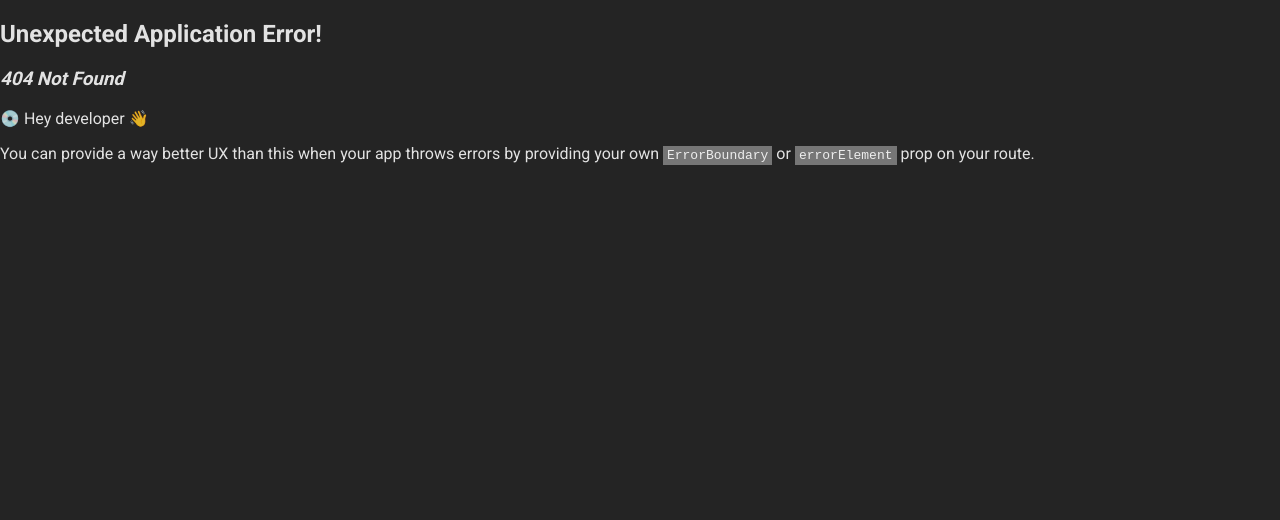
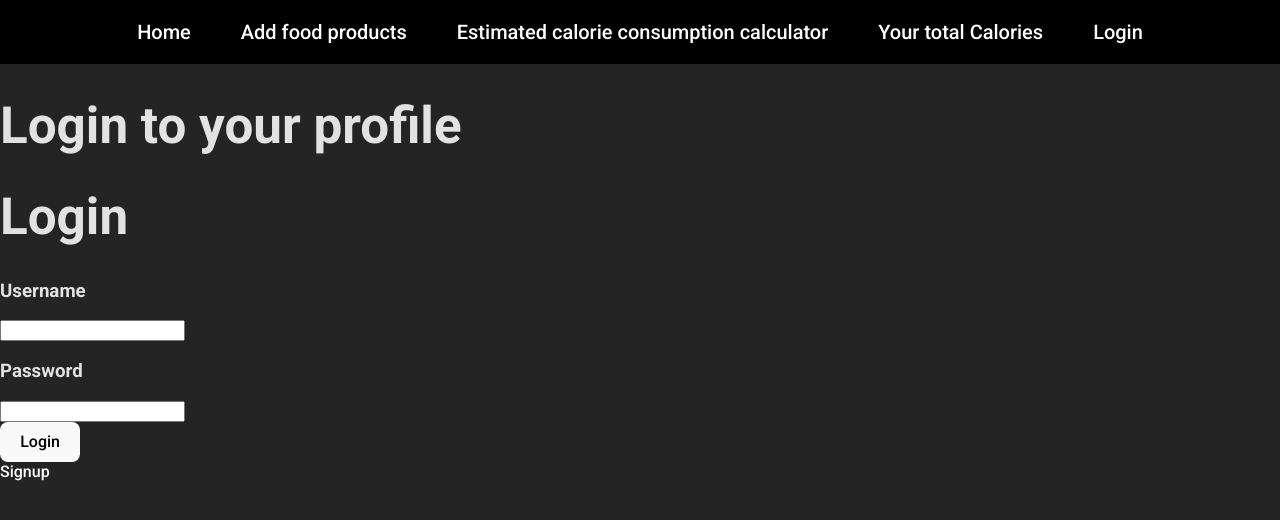
Before and after one commit to OP2-White/Frontend, a React (Vite) app: page /login in a window 1280 px wide. Before the commit this address had no page. Shown: the top 520 px of the page. Built offline with nearby package versions, Linux system fonts and the light colour scheme.

Commit message:
added login and signup page

```diff
--- a/src/App.jsx
+++ b/src/App.jsx
@@ -1,7 +1,6 @@
 import "./App.css";
 import { Link, Outlet } from "react-router-dom";
-import { AppBar, Toolbar } from '@mui/material';
-
+import { AppBar, Toolbar } from "@mui/material";
 
 function App() {
   return (
@@ -20,6 +19,9 @@ function App() {
           <Link to={"foodconsumption"} className="navigationLink">
             Your total Calories
           </Link>
+          <Link to={"login"} className="navigationLink">
+            Login
+          </Link>
         </nav>
       </div>
       <Outlet />
--- /dev/null
+++ b/src/components/Login.jsx
@@ -0,0 +1,99 @@
+import { useState, useEffect } from "react";
+import "../App.css";
+import { useNavigate } from "react-router-dom";
+import { Link } from "react-router-dom";
+
+function Login() {
+  const navigate = useNavigate();
+  const [loginData, setLoginData] = useState({
+    username: "",
+    passwordHash: "",
+  });
+  //tätä voidaan käyttää jos tarvii saada toiminnallisuutta jolla tarkistetaan onko aikaisemmin kirjauduttu sisään.
+  //   const isLoggedIn = sessionStorage.getItem("isLoggedIn");
+
+  //   useEffect(() => {
+  //     if (isLoggedIn) {
+  //       navigate("/profile");
+  //     }
+  //   }, []);
+
+  const handleInputChange = (event) => {
+    setLoginData({ ...loginData, [event.target.name]: event.target.value });
+  };
+
+  const handleLogin = () => {
+    fetch(
+      "https://calorie-calculator-backend-c99d1a21f171.herokuapp.com/checkLoginRequest",
+      {
+        method: "POST",
+        headers: {
+          "Content-Type": "application/json",
+        },
+        body: JSON.stringify(loginData),
+      }
+    )
+      .then((response) => {
+        if (!response.ok) {
+          if (response.status === 401) {
+            window.alert("Wrong username or password!");
+            throw new Error("Unauthorized: Wrong username or password");
+          } else {
+            throw new Error(`HTTP error! Status: ${response.status}`);
+          }
+        }
+        return response.json();
+      })
+      .then((data) => {
+        if (data) {
+          console.log(data);
+          //   navigate("/profile", { state: { userData: data } });
+          //   sessionStorage.setItem("isLoggedIn", "true");
+        }
+      })
+      .catch((error) => {
+        console.error("Error:", error);
+      });
+  };
+
+  return (
+    <div className="loginpage">
+      <div className="pleaselogin">
+        <h1>Login to your profile</h1>
+      </div>
+      <div className="loginform">
+        <div className="loginheader">
+          <h1>Login</h1>
+        </div>
+
+        <div className="username">
+          <h3>Username</h3>
+          <input
+            type="text"
+            name="username"
+            value={loginData.username}
+            onChange={handleInputChange}
+            required
+          />
+        </div>
+        <div className="password">
+          <h3>Password</h3>
+          <input
+            type="password"
+            name="passwordHash"
+            value={loginData.passwordHash}
+            onChange={handleInputChange}
+            required
+          />
+        </div>
+        <div className="loginButton">
+          <button onClick={handleLogin}>Login</button>
+        </div>
+        <Link to={"/signup"} className="signupLink">
+          Signup
+        </Link>
+      </div>
+    </div>
+  );
+}
+export default Login;
--- /dev/null
+++ b/src/components/Signup.jsx
@@ -0,0 +1,83 @@
+import React, { useState } from "react";
+import { useNavigate } from "react-router-dom";
+
+function Signup() {
+  const navigate = useNavigate();
+  const [newAppUser, setNewAppUser] = useState({
+    username: "",
+    passwordHash: "",
+  });
+
+  const handleInputChange = (event) => {
+    setNewAppUser({ ...newAppUser, [event.target.name]: event.target.value });
+  };
+
+  const handleSignupClick = () => {
+    fetch(
+      "https://calorie-calculator-backend-c99d1a21f171.herokuapp.com/users",
+      {
+        method: "POST",
+        headers: {
+          "Content-Type": "application/json",
+        },
+        body: JSON.stringify(newAppUser),
+      }
+    )
+      .then((response) => response.json())
+      .then((data) => {
+        console.log(data);
+        // if (data) {
+        //   console.log("data is found");
+        //   navigate("/profile", { state: { userData: data } });
+        //   sessionStorage.setItem("isLoggedIn", "true");
+        // }
+      })
+      .catch((error) => {
+        console.error("Error:", error);
+      });
+
+    setNewAppUser({
+      username: "",
+      passwordHash: "",
+    });
+  };
+  return (
+    <div className="signupPage">
+      <div className="signupContainer">
+        <h1>Fill in your information </h1>
+        <div className="signupInput">
+          <h2>Username: </h2>
+          <input
+            type="text"
+            name="username"
+            value={newAppUser.username}
+            onChange={handleInputChange}
+          />
+        </div>
+        <div className="signupInput">
+          <h2>Password: </h2>
+          <input
+            type="password"
+            name="passwordHash"
+            value={newAppUser.passwordHash}
+            onChange={handleInputChange}
+          />
+        </div>
+        {/* <div className="signupInput">
+          <h2>Confirm password: </h2>
+          <input
+            type="password"
+            name="password"
+            value={newAppUser.passwordHash}
+            onChange={handleInputChange}
+          />
+        </div> */}
+
+        <div className="signupButton">
+          <button onClick={handleSignupClick}>Signup</button>
+        </div>
+      </div>
+    </div>
+  );
+}
+export default Signup;
```
Also changed, not shown: src/main.jsx (+10 -0 lines). Lines whose indentation alone changed are shown as unchanged.
